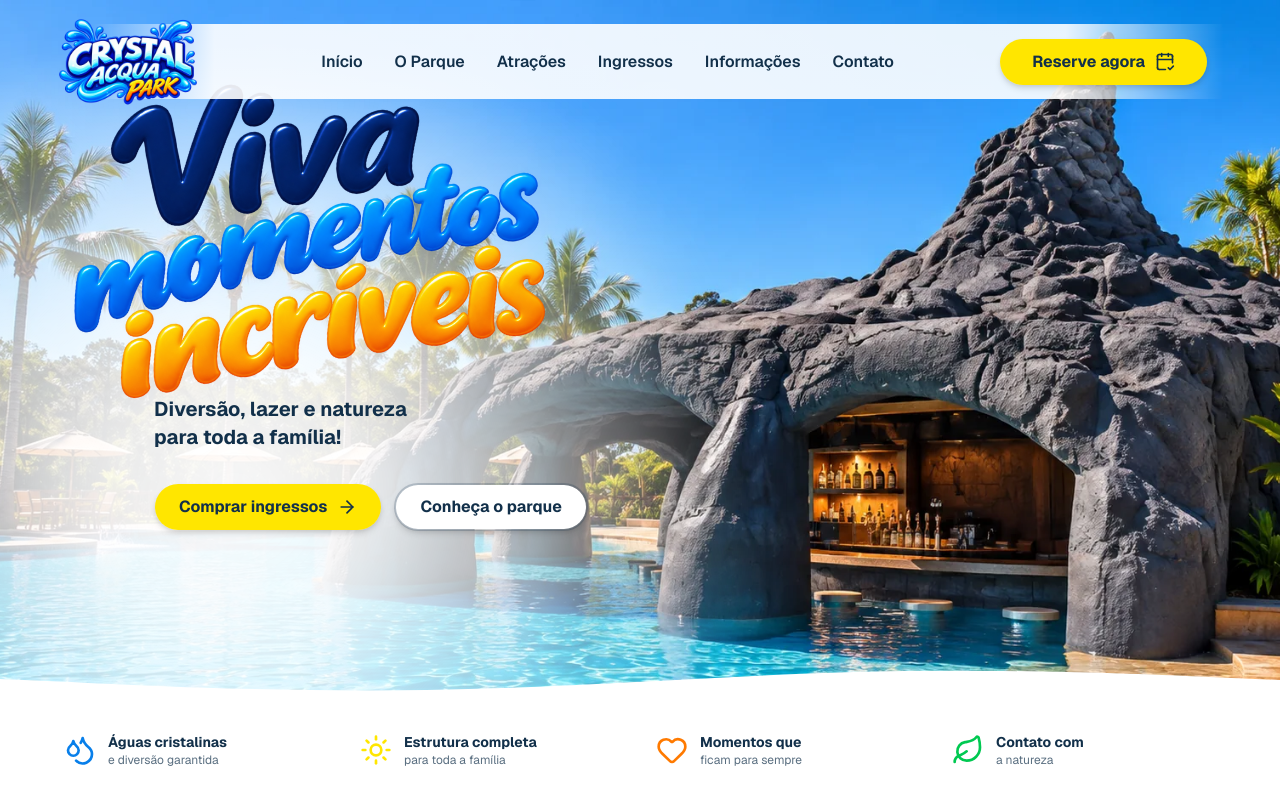
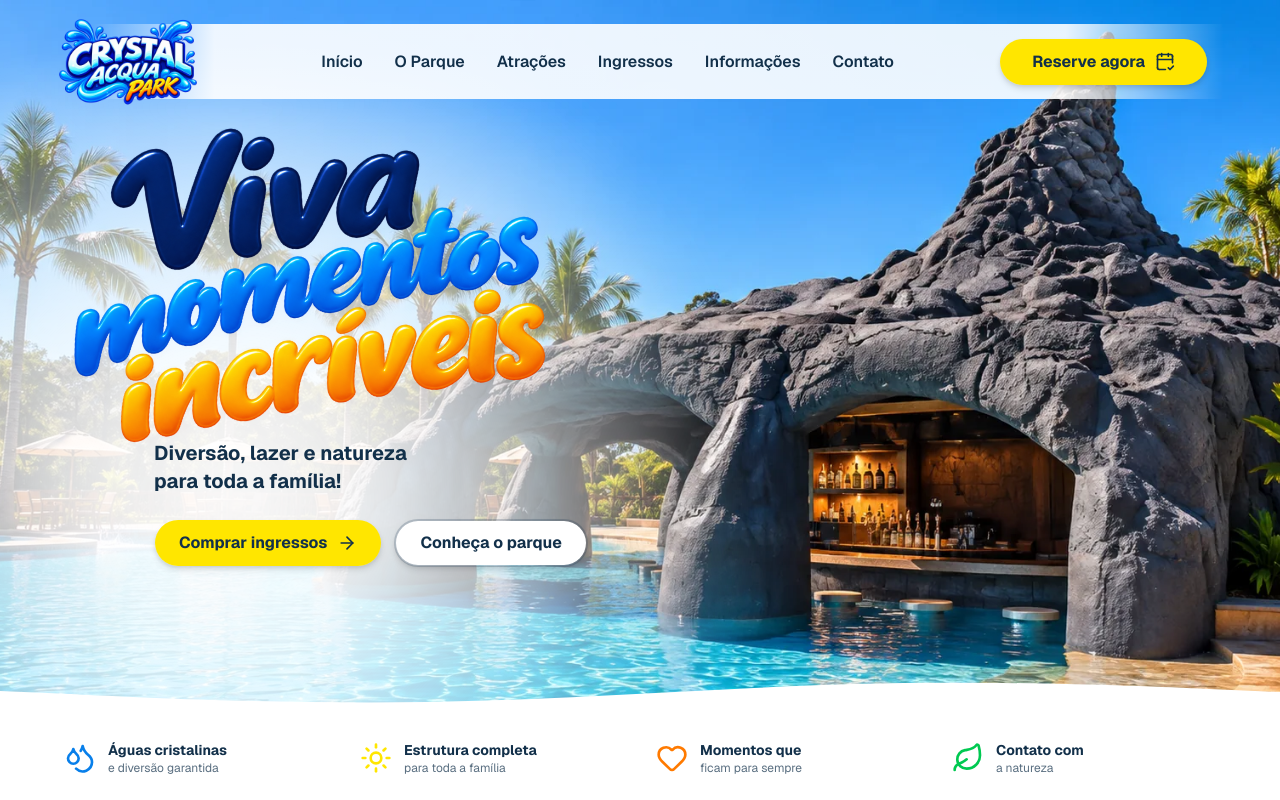
Before and after one commit to jonatinha/parquesystem, a Next.js app in the folder apps/web/: page / in a window 1280 px wide. Built offline with nearby package versions, Linux system fonts and the light colour scheme.

Commit message:
Responsividade desktop

```diff
--- a/apps/web/components/site/hero.tsx
+++ b/apps/web/components/site/hero.tsx
@@ -1,4 +1,5 @@
 import Image from "next/image";
+
 import { ArrowRight, Droplets, Sun, Heart, Leaf } from "lucide-react";
 
 import { Button } from "@/components/ui/button";
@@ -64,13 +65,24 @@ export function Hero() {
           h-full
           flex-col
           items-start
-          justify-center
+          justify-start
           px-5
+          pt-28
           pb-36
+
           sm:px-8
+          sm:pt-28
           sm:pb-32
+
           md:px-16
-          md:pb-24
+          md:pt-28
+          md:pb-28
+
+          lg:pt-28
+
+          xl:justify-center
+          xl:pt-0
+          xl:pb-28
         "
       >
         {/* TÍTULO */}
@@ -81,18 +93,17 @@ export function Hero() {
           height={998}
           priority
           className="
-            -mt-10
+            h-auto
             w-[200px]
-            h-auto
             -rotate-6
 
-            sm:-mt-16
             sm:w-[300px]
 
-            md:-mt-24
-            md:w-[420px]
+            md:w-[380px]
 
-            lg:w-[480px]
+            lg:w-[410px]
+
+            xl:w-[480px]
           "
         />
 
@@ -114,7 +125,9 @@ export function Hero() {
             md:ml-[90px]
             md:mt-4
             md:max-w-none
-            md:text-xl
+            md:text-lg
+
+            lg:text-xl
           "
         >
           Diversão, lazer e natureza
@@ -134,8 +147,10 @@ export function Hero() {
             sm:ml-10
             sm:flex-row
 
-            md:mt-8
+            md:mt-7
             md:ml-[90px]
+
+            lg:mt-6
           "
         >
           <Button
@@ -202,7 +217,11 @@ export function Hero() {
 
             sm:h-[70px]
 
-            md:h-[100px]
+            md:h-[90px]
+
+            lg:h-[90px]
+
+            xl:h-[100px]
           "
           preserveAspectRatio="none"
         >
@@ -225,8 +244,10 @@ export function Hero() {
             sm:pb-6
 
             md:px-8
-            md:pb-8
-            md:pt-3
+            md:pb-7
+            md:pt-2
+
+            lg:pb-6
           "
         >
           <div
@@ -261,8 +282,11 @@ export function Hero() {
                   className={`
                     size-6
                     shrink-0
+
                     sm:size-7
+
                     md:size-8
+
                     ${item.color}
                   `}
                 />
```
